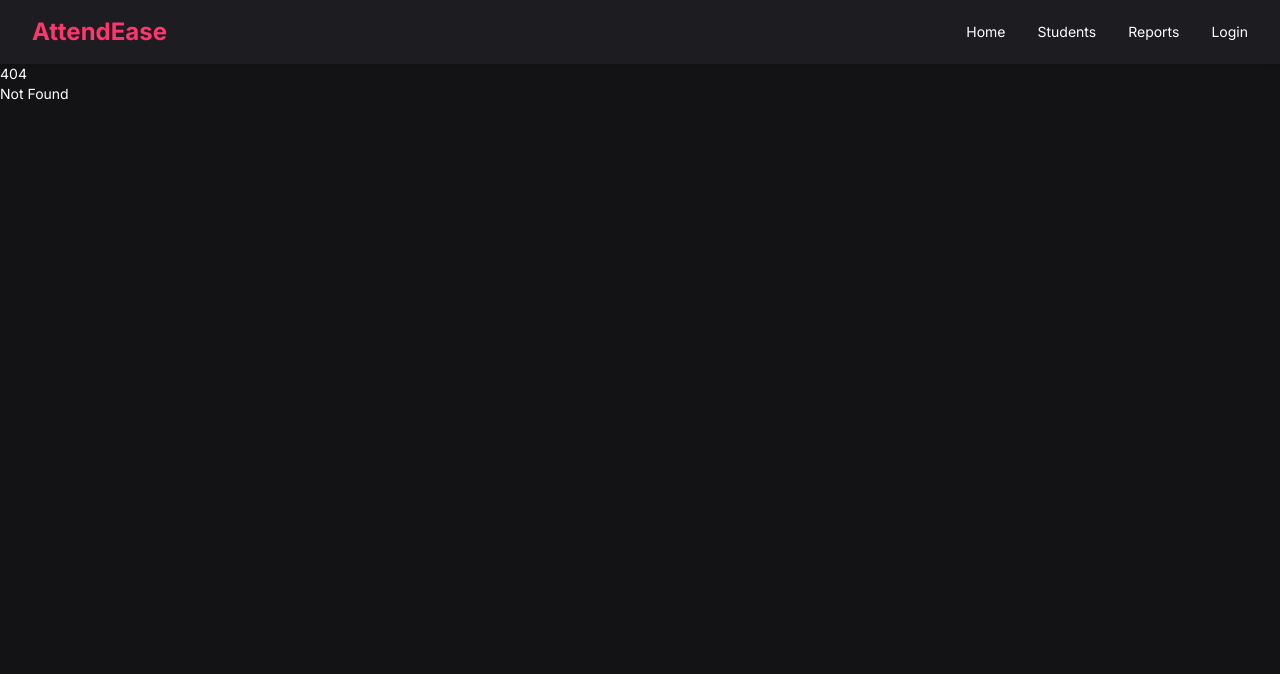
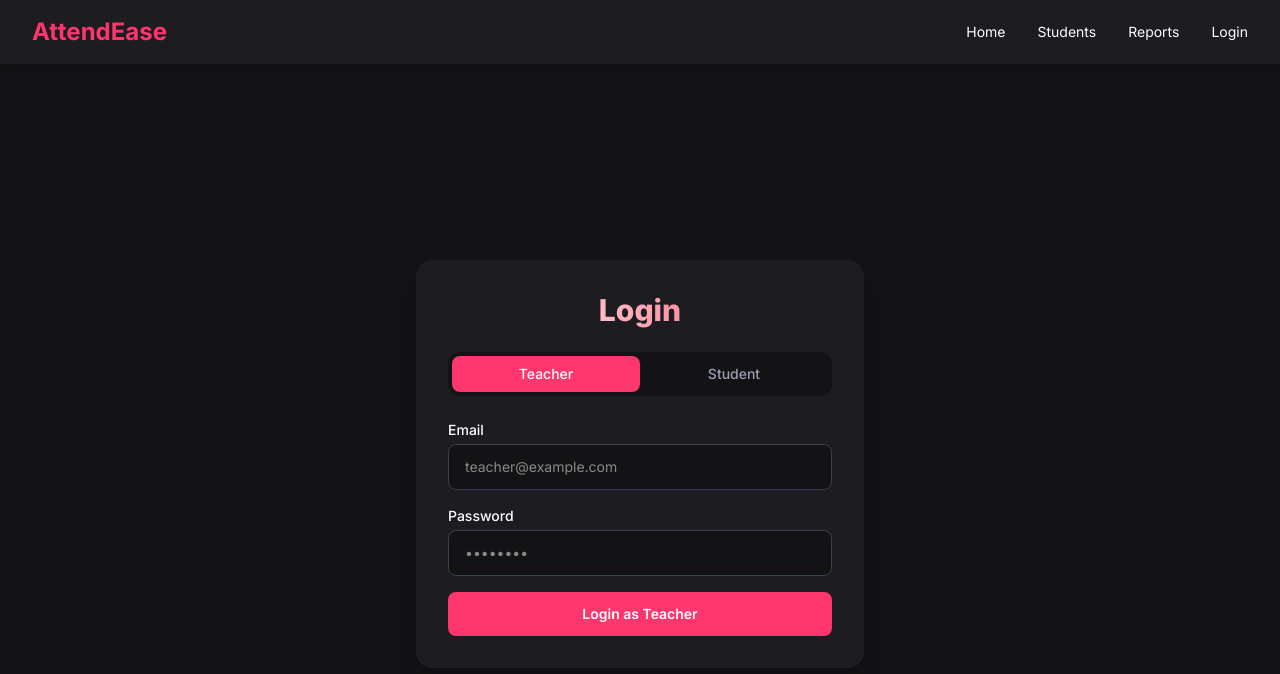
Before and after one commit to kamatealif/checkin, a SvelteKit app: page /auth/login in a window 1280 px wide. Before the commit this address had no page. Shown: the top 674 px of the page. Built offline with nearby package versions, Linux system fonts and the light colour scheme.

Commit message:
imp: folder Struct

```diff
--- a/src/lib/components/Navbar.svelte
+++ b/src/lib/components/Navbar.svelte
@@ -16,7 +16,7 @@
           <a href="/" class="hover:text-[var(--color-primary)] transition">Home</a>
           <a href="/students" class="hover:text-[var(--color-primary)] transition">Students</a>
           <a href="/reports" class="hover:text-[var(--color-primary)] transition">Reports</a>
-          <a href="/login" class="hover:text-[var(--color-primary)] transition">Login</a>
+          <a href="/auth/login" class="hover:text-[var(--color-primary)] transition">Login</a>
         </div>
 
         <!-- Mobile Hamburger -->
--- a/src/routes/auth/+page.svelte
+++ b/src/routes/auth/login/+page.svelte
@@ -10,7 +10,7 @@
       <!-- Heading -->
       <h2 class="text-3xl font-extrabold text-center mb-6
                  bg-gradient-to-r from-white to-[var(--color-primary)] bg-clip-text text-transparent">
-        Register
+        Login
       </h2>
 
       <!-- Toggle Tabs -->
@@ -35,7 +35,7 @@
 
       <!-- Teacher Form -->
       {#if activeTab === 'teacher'}
-        <form class="space-y-4" transition:slide={{ duration: 250 }}>
+        <form class="space-y-4" transition:slide={{ duration: 250, "axis": "y" }}>
           <div>
             <label for="email" class="block text-sm font-medium mb-1">Email</label>
             <input id="email" type="email" placeholder="teacher@example.com"
@@ -48,39 +48,18 @@
               class="w-full px-4 py-3 rounded-lg bg-[var(--color-background)] border border-gray-700
                      focus:border-[var(--color-primary)] focus:ring-[var(--color-primary)] outline-none"/>
           </div>
-          <div>
-            <label for="department" class="block text-sm font-medium mb-1">Department</label>
-            <select id="department"
-              class="w-full px-4 py-3 rounded-lg bg-[var(--color-background)] border border-gray-700
-                     focus:border-[var(--color-primary)] focus:ring-[var(--color-primary)] outline-none">
-              <option>Arts</option>
-              <option>Commerce</option>
-              <option>BSc</option>
-              <option>BCA</option>
-              <option>MCA</option>
-            </select>
-          </div>
+
           <button
             type="submit"
             class="w-full py-3 rounded-lg bg-[var(--color-primary)] hover:opacity-90 transition font-semibold">
-            Register as Teacher
+            Login as Teacher
           </button>
         </form>
       {:else}
         <!-- Student Form -->
-        <form class="space-y-4" transition:slide={{ duration: 250 }}>
-          <div>
-            <label for="name" class="block text-sm font-medium mb-1">Name</label>
-            <input id="name" type="text" placeholder="Enter full name"
-              class="w-full px-4 py-3 rounded-lg bg-[var(--color-background)] border border-gray-700
-                     focus:border-[var(--color-primary)] focus:ring-[var(--color-primary)] outline-none"/>
-          </div>
-          <div>
-            <label for="class" class="block text-sm font-medium mb-1">Class</label>
-            <input id="class" type="text" placeholder="Enter class (e.g. FY BSc, TY BTech)"
-              class="w-full px-4 py-3 rounded-lg bg-[var(--color-background)] border border-gray-700
-                     focus:border-[var(--color-primary)] focus:ring-[var(--color-primary)] outline-none"/>
-          </div>
+        <form class="space-y-4" transition:slide={{ duration: 250, "axis": "y"}}>
+
+
           <div>
             <label for="prn" class="block text-sm font-medium mb-1">PRN (Permanent Registration Number)</label>
             <input id="prn" type="text" placeholder="Enter PRN"
@@ -96,7 +75,7 @@
           <button
             type="submit"
             class="w-full py-3 rounded-lg bg-[var(--color-primary)] hover:opacity-90 transition font-semibold">
-            Register as Student
+            Login as Student
           </button>
         </form>
       {/if}
```
